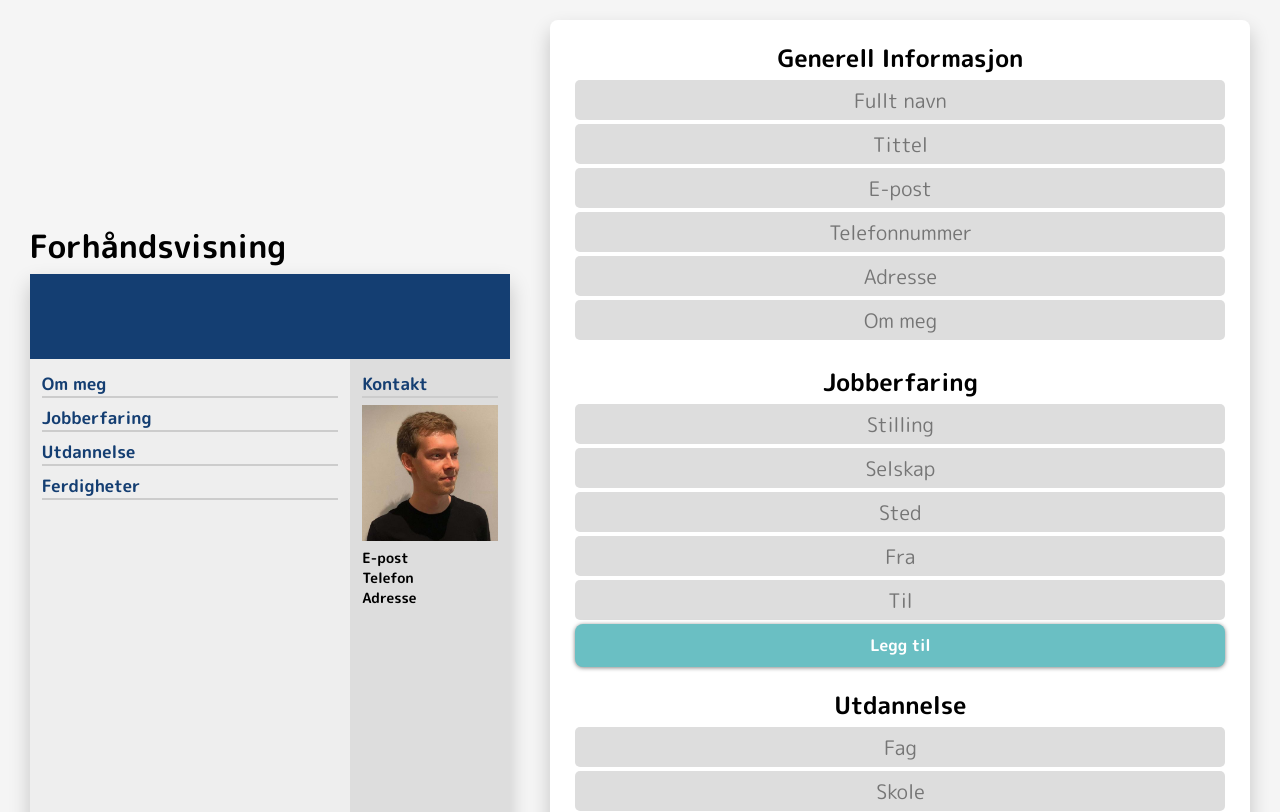
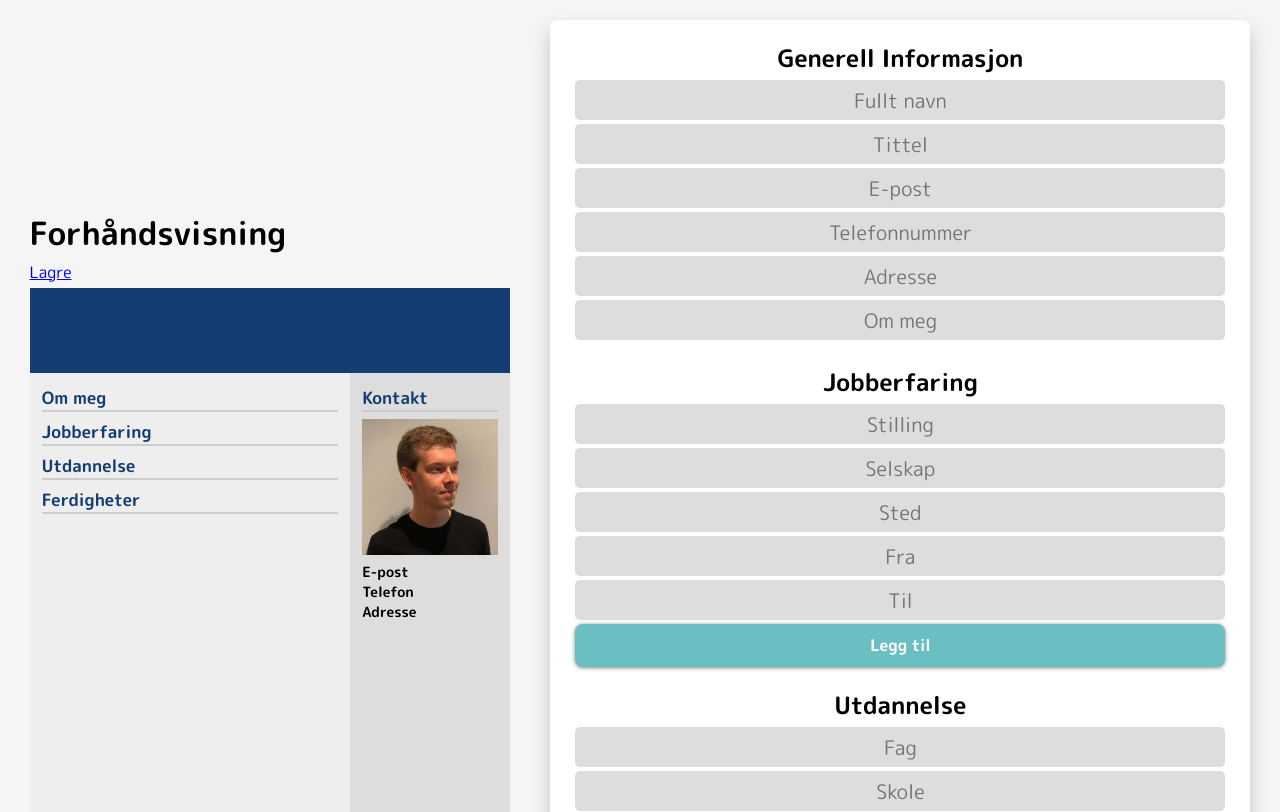
Before and after one commit to nwnordahl/cv-creator, a React (Create React App) app: page / in a window 1280 px wide. Shown: the top 812 px of the page. Built offline with nearby package versions, Linux system fonts and the light colour scheme.

Commit message:
Save as pdf halfway working

```diff
--- a/package.json
+++ b/package.json
@@ -9,6 +9,7 @@
     "react": "^18.0.0",
     "react-dom": "^18.0.0",
     "react-scripts": "5.0.1",
+    "react-to-print": "^2.14.7",
     "uniqid": "^5.4.0",
     "web-vitals": "^2.1.4"
   },
--- a/src/App.js
+++ b/src/App.js
@@ -1,5 +1,6 @@
-import { Component } from "react";
+import React, { Component } from "react";
 import uniqid from "uniqid";
+import ReactToPrint from "react-to-print";
 import Preview from "./components/Preview";
 
 class App extends Component {
@@ -273,7 +274,16 @@
         <div className="flex-container-row">
           <div className="flex-container-column">
             <h1 className="logo">Forhåndsvisning</h1>
-            <Preview information={this.state} />
+            <ReactToPrint
+              trigger={() => {
+                return <a href="#">Lagre</a>;
+              }}
+              content={() => this.componentRef}
+            />
+            <Preview
+              information={this.state}
+              ref={(el) => (this.componentRef = el)}
+            />
           </div>
 
           <div className="form">
--- a/src/components/Preview.js
+++ b/src/components/Preview.js
@@ -89,6 +89,7 @@
             <div className="knowledges">
               <h2>Ferdigheter</h2>
               <hr />
+
               <div className="knowledges-tag-container">
                 {knowledges.map((knowledge) => {
                   return (
--- a/src/styles/index.css
+++ b/src/styles/index.css
@@ -5,6 +5,7 @@
   padding: 0;
   box-sizing: border-box;
   font-family: "M PLUS Rounded 1c", sans-serif;
+  word-wrap: break-word;
 }
 
 body {
--- a/src/styles/preview.css
+++ b/src/styles/preview.css
@@ -13,7 +13,7 @@
   height: var(--cv-preview-height);
 
   background: white;
-  box-shadow: rgba(0, 0, 0, 0.2) 0px 10px 20px 0px;
+  /* box-shadow: rgba(0, 0, 0, 0.2) 0px 10px 20px 0px; */
 }
 
 hr {
```
Also changed, not shown: 1 other file (tests, documents, lock files or other folders).
